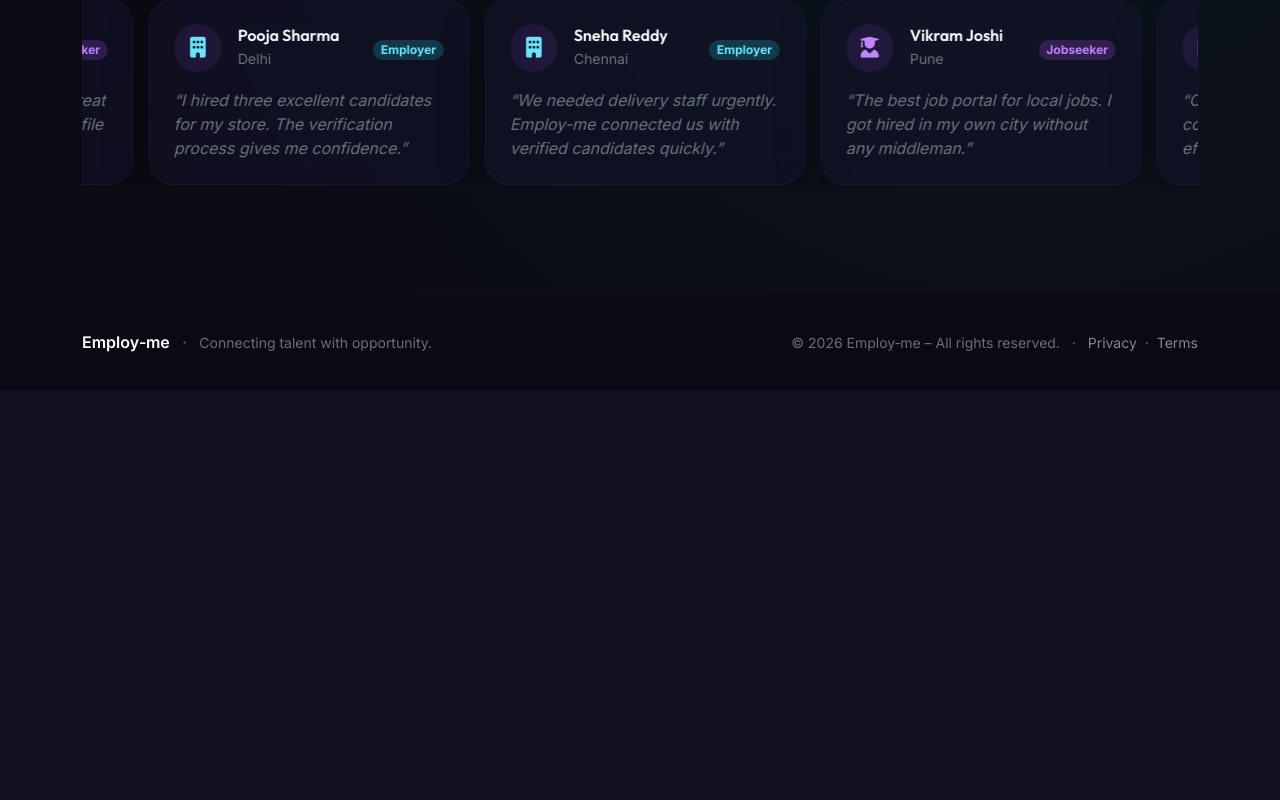
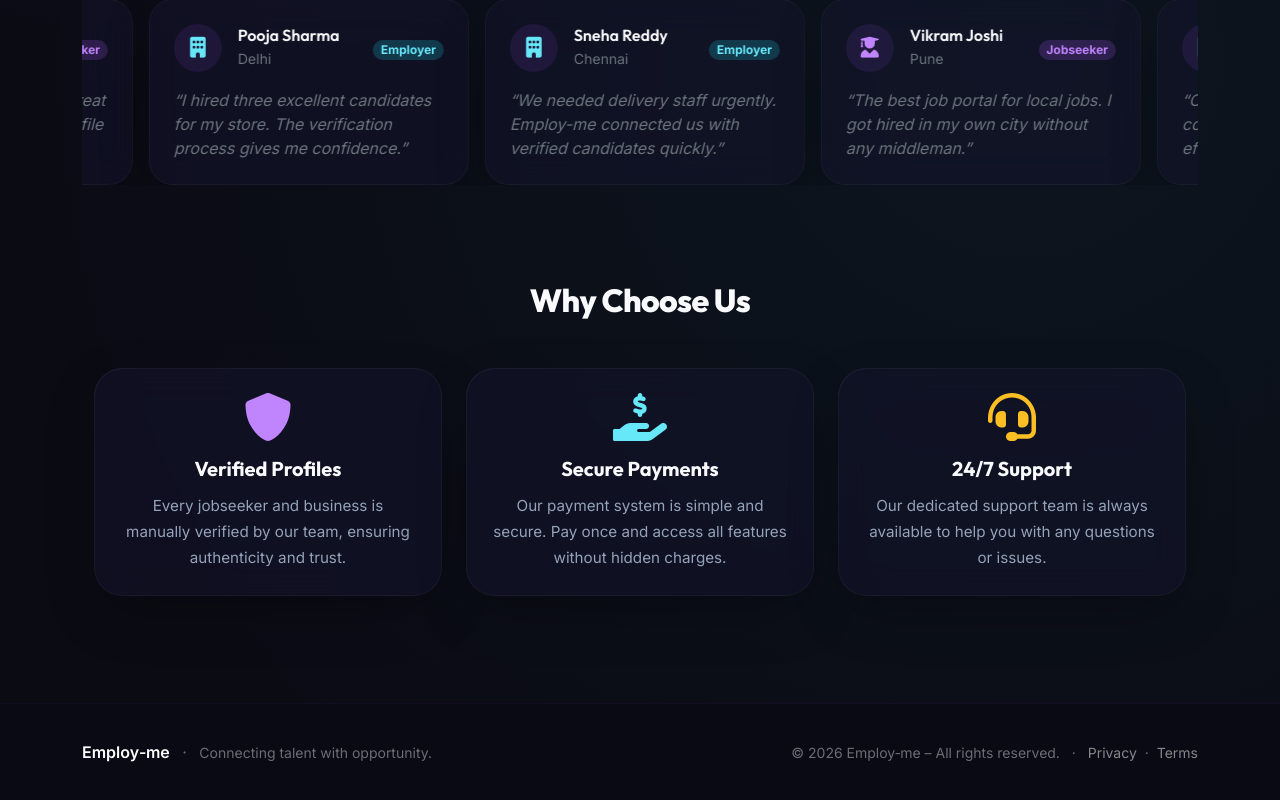
Before and after one commit to tj184/Employ-me, a Flask app: page / in a window 1280 px wide. Shown: the part 1667-2467 px from the top of the page. Before the commit the page ends 2057 px from the top, so only its background shows below. Run offline with Flask 3, Linux system fonts and the light colour scheme; some libraries are stand-ins or nearby versions.

Commit message:
Fixed jobseeker profile preview and enhanced UI

```diff
--- a/templates/base.html
+++ b/templates/base.html
@@ -4,6 +4,7 @@
     <meta charset="UTF-8" />
     <meta name="viewport" content="width=device-width, initial-scale=1.0" />
     <title>Employ‑me · Where Talent Meets Opportunity</title>
+{% block extra_meta %}{% endblock %}
 
     <!-- Bootstrap 5 -->
     <link href="https://cdn.jsdelivr.net/npm/bootstrap@5.3.0-alpha1/dist/css/bootstrap.min.css" rel="stylesheet" />
--- a/templates/index.html
+++ b/templates/index.html
@@ -27,7 +27,6 @@
                         <a href="{{ url_for('employer_profile') }}" class="btn btn-white btn-lg px-5 py-3">
                             <i class="fas fa-building"></i> My Information
                         </a>
-                        <!-- NEW buttons for job management -->
                         <a href="{{ url_for('create_job') }}" class="btn btn-white btn-lg px-5 py-3">
                             <i class="fas fa-plus-circle"></i> Create Job
                         </a>
@@ -46,9 +45,7 @@
                 <div class="shape shape-2"></div>
                 <div class="shape shape-3"></div>
             </div>
-
             <img src="{{ url_for('static', filename='images/logo.png') }}" alt="Employ-me" class="img-fluid mb-4" style="max-height: 120px;" />
-
             <h1 class="display-3 fw-bold">
                 Welcome to <span class="gradient-text">Employ‑me</span>
             </h1>
@@ -63,6 +60,7 @@
             </div>
         </div>
     {% endif %}
+
     <!-- ===== HOW IT WORKS SECTION – Always visible, adapts to role ===== -->
     <section id="how-it-works" class="py-5 mt-4">
         <div class="container">
@@ -235,26 +233,6 @@
         </div>
     </section>
 
-    <!-- ===== SWITCH ACCOUNT TYPE CARD (after How It Works, only if logged in) ===== -->
-    {% if current_user.is_authenticated %}
-    <div class="row justify-content-center mt-2 mb-5">
-        <div class="col-md-6">
-            <div class="card-modern p-4 text-center">
-                <i class="fas fa-exchange-alt fa-2x mb-2" style="color: var(--accent-gold);"></i>
-                <h5 style="font-family: var(--font-display); font-weight: 600; color: #F8FAFC;">
-                    Want to switch account type?
-                </h5>
-                <p class="text-secondary small">
-                    Delete your current account and sign up with a different role.
-                </p>
-                <a href="{{ url_for('delete_account') }}" class="btn btn-outline-soft btn-sm px-4">
-                    <i class="fas fa-user-slash me-2"></i> Switch Account Type
-                </a>
-            </div>
-        </div>
-    </div>
-    {% endif %}
-
     <!-- ===== TESTIMONIALS SECTION (Marquee) ===== -->
     {% if testimonials %}
     <section class="py-5 mt-4">
@@ -263,10 +241,8 @@
                 What <span class="gradient-text">People Say</span>
             </h2>
         </div>
-        <!-- Marquee wrapper -->
         <div class="testimonial-slider" id="testimonialSlider">
             <div class="testimonial-track" id="testimonialTrack">
-                <!-- Original set of cards -->
                 {% for t in testimonials %}
                 <div class="testimonial-card px-4 py-4 mx-2">
                     <div class="d-flex align-items-center mb-3">
@@ -327,6 +303,58 @@
             </div>
         </div>
     </section>
+    {% endif %}
+
+    <!-- ===== WHY CHOOSE US (visible to everyone) ===== -->
+    <section class="py-5">
+        <div class="container">
+            <h2 class="text-center mb-5" style="font-family: var(--font-display); font-weight: 800; color: #F8FAFC; letter-spacing: -0.02em;">
+                Why <span class="gradient-text">Choose Us</span>
+            </h2>
+            <div class="row g-4">
+                <div class="col-md-4">
+                    <div class="card-modern p-4 text-center h-100">
+                        <i class="fas fa-shield-alt fa-3x mb-3" style="color: var(--primary-light);"></i>
+                        <h5 class="card-title">Verified Profiles</h5>
+                        <p class="card-text">Every jobseeker and business is manually verified by our team, ensuring authenticity and trust.</p>
+                    </div>
+                </div>
+                <div class="col-md-4">
+                    <div class="card-modern p-4 text-center h-100">
+                        <i class="fas fa-hand-holding-usd fa-3x mb-3" style="color: var(--employer-light);"></i>
+                        <h5 class="card-title">Secure Payments</h5>
+                        <p class="card-text">Our payment system is simple and secure. Pay once and access all features without hidden charges.</p>
+                    </div>
+                </div>
+                <div class="col-md-4">
+                    <div class="card-modern p-4 text-center h-100">
+                        <i class="fas fa-headset fa-3x mb-3" style="color: var(--accent-gold);"></i>
+                        <h5 class="card-title">24/7 Support</h5>
+                        <p class="card-text">Our dedicated support team is always available to help you with any questions or issues.</p>
+                    </div>
+                </div>
+            </div>
+        </div>
+    </section>
+
+    <!-- ===== SWITCH ACCOUNT TYPE CARD (last section, only if logged in) ===== -->
+    {% if current_user.is_authenticated %}
+    <div class="row justify-content-center mt-2 mb-5">
+        <div class="col-md-6">
+            <div class="card-modern p-4 text-center">
+                <i class="fas fa-exchange-alt fa-2x mb-2" style="color: var(--accent-gold);"></i>
+                <h5 style="font-family: var(--font-display); font-weight: 600; color: #F8FAFC;">
+                    Want to switch account type?
+                </h5>
+                <p class="text-secondary small">
+                    Delete your current account and sign up with a different role.
+                </p>
+                <a href="{{ url_for('delete_account') }}" class="btn btn-outline-soft btn-sm px-4">
+                    <i class="fas fa-user-slash me-2"></i> Switch Account Type
+                </a>
+            </div>
+        </div>
+    </div>
     {% endif %}
 {% endblock %}
 
@@ -524,8 +552,8 @@
         border-radius: 24px;
         box-shadow: 0 20px 60px -16px rgba(0,0,0,0.4);
         transition: all 0.35s ease;
-        min-width: 300px;          /* slightly narrower for better proportion */
-        max-width: 320px;          /* prevents cards from becoming too long */
+        min-width: 300px;
+        max-width: 320px;
         flex-shrink: 0;
     }
     .testimonial-card:hover {
@@ -550,7 +578,6 @@
         height: 100%;
     }
 
-    /* Type badges */
     .bg-purple {
         background: rgba(168, 85, 247, 0.2) !important;
         color: var(--primary-light);
@@ -560,17 +587,11 @@
         color: var(--employer-light);
     }
 
-    /* Keyframe for seamless left‑to‑right scroll */
     @keyframes scrollMarquee {
-        0% {
-            transform: translateX(0);
-        }
-        100% {
-            transform: translateX(-50%);
-        }
+        0% { transform: translateX(0); }
+        100% { transform: translateX(-50%); }
     }
 
-    /* On mobile, reduce card padding */
     @media (max-width: 576px) {
         .how-card {
             padding: 28px 20px !important;
@@ -586,7 +607,6 @@
 </style>
 
 <script>
-    // Pause on hover for testimonials
     document.addEventListener('DOMContentLoaded', function() {
         const track = document.getElementById('testimonialTrack');
         if (track) {
@@ -598,15 +618,13 @@
             });
         }
 
-        // Animated counter for statistics
         const counters = document.querySelectorAll('.stats-number');
-        const speed = 200; // lower = faster animation
+        const speed = 200;
 
         function animateCounter(counter) {
             const target = +counter.getAttribute('data-target');
             let count = 0;
             const increment = target / speed;
-
             const updateCounter = () => {
                 count += increment;
                 if (count < target) {
@@ -619,7 +637,6 @@
             updateCounter();
         }
 
-        // Only animate when section is visible (Intersection Observer)
         const statsSection = document.querySelector('.stats-card');
         if (statsSection) {
             const observer = new IntersectionObserver((entries) => {
@@ -630,7 +647,6 @@
                     }
                 });
             }, { threshold: 0.3 });
-
             observer.observe(statsSection);
         }
     });
--- a/templates/jobseeker_dashboard.html
+++ b/templates/jobseeker_dashboard.html
@@ -10,7 +10,8 @@
     {% endif %}
 </div>
 
-<div class="row">
+<!-- FIXED: added align-items-start -->
+<div class="row align-items-start">
     <!-- Main Form Column -->
     <div class="col-md-8">
         <div class="card-modern p-4">
@@ -254,7 +255,7 @@
 
     <!-- Profile Preview Sidebar -->
     <div class="col-md-4">
-    <div class="card-modern p-4 sticky-top" style="top: 100px;">
+        <div class="card-modern p-4 sticky-top" style="top: 80px; z-index: 0;">
             <h5 class="section-title"><i class="fas fa-eye me-2"></i>Profile Preview</h5>
             {% if profile %}
                 <p><strong>Name:</strong> {{ profile.first_name }} {{ profile.middle_name or '' }} {{ profile.last_name }}</p>
@@ -279,6 +280,7 @@
                     <p class="text-secondary">Complete the form to see your profile preview.</p>
                 </div>
             {% endif %}
+        </div>
     </div>
 </div>
 
```
Lines whose indentation alone changed are shown as unchanged.
